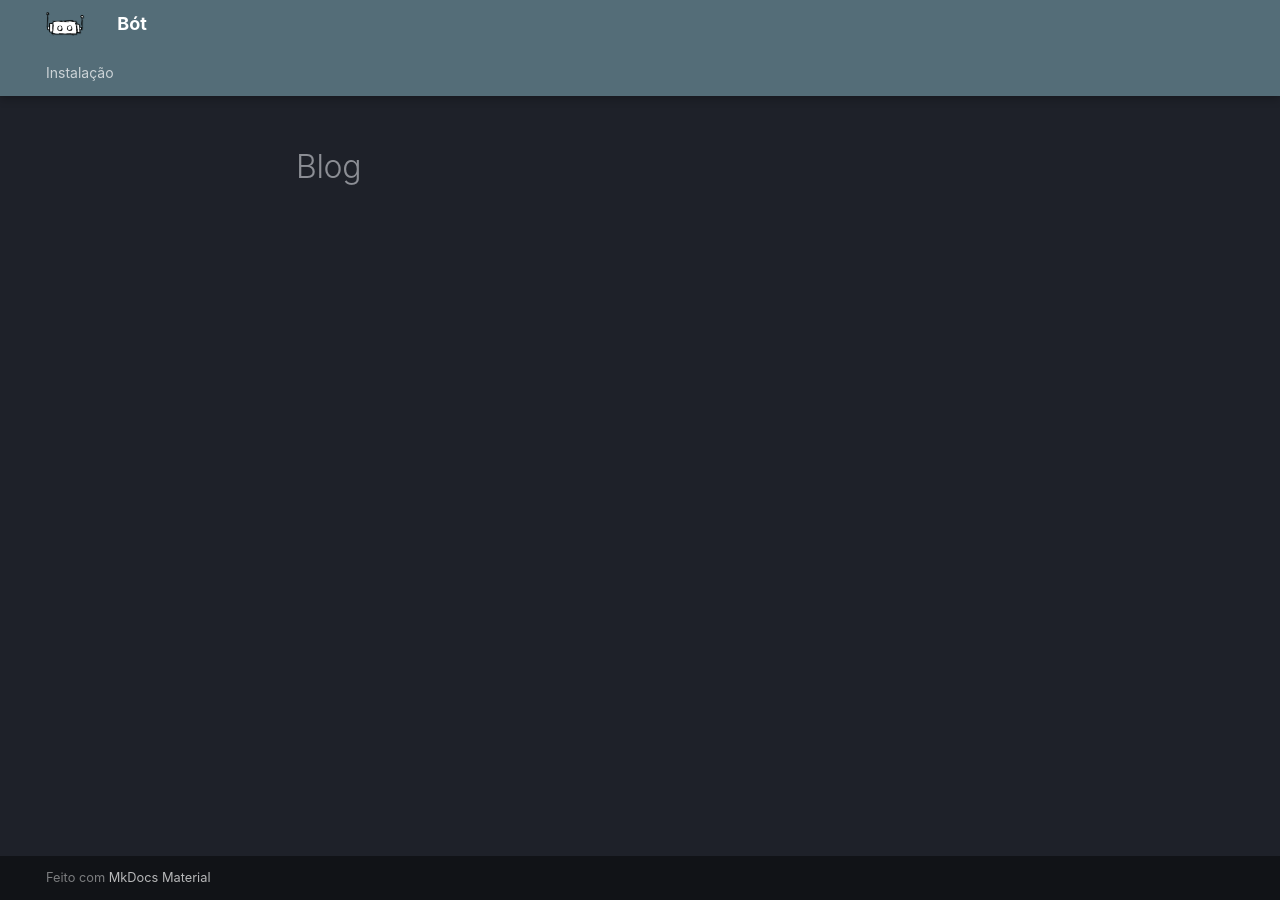
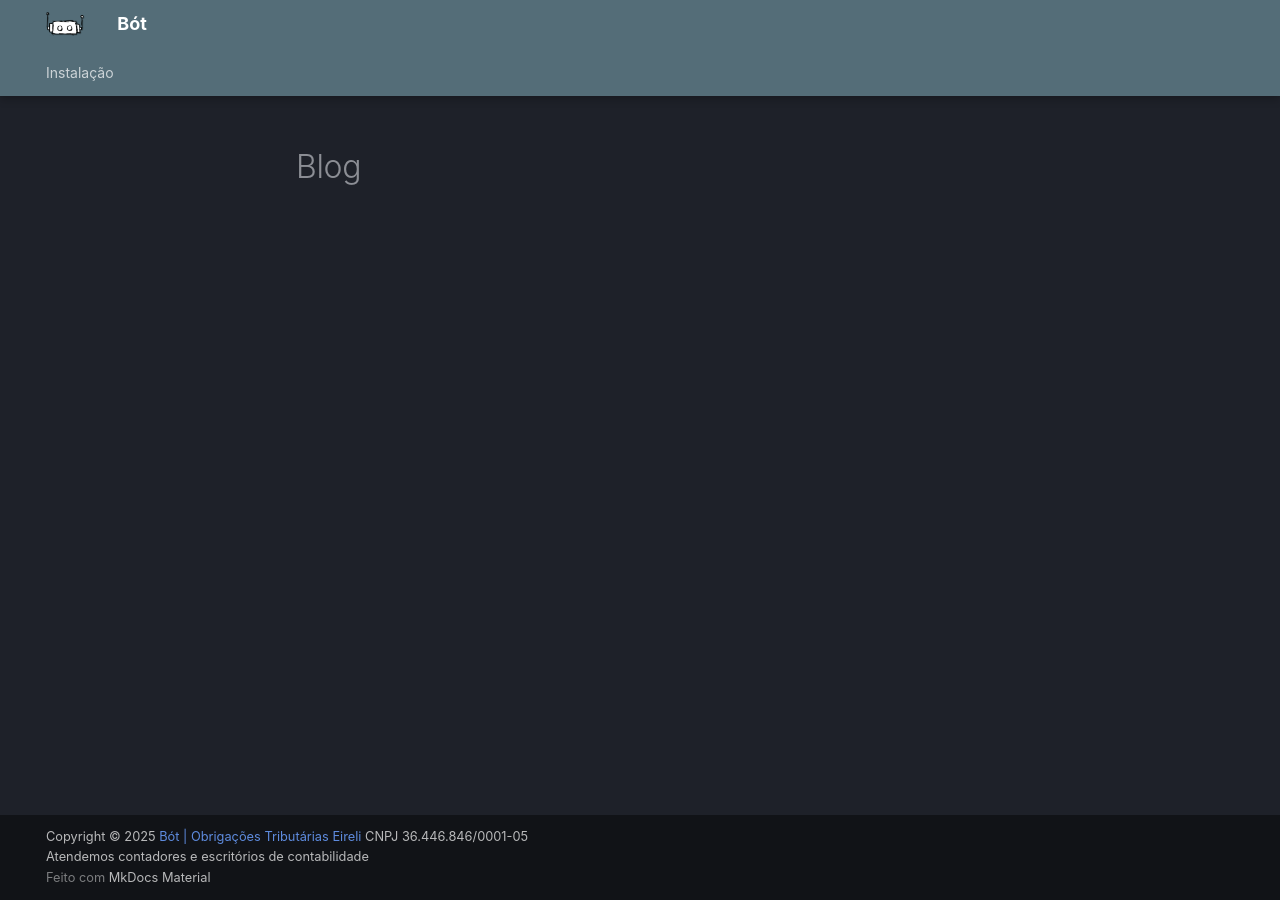
Before and after one commit to drupalista-br/drupalista-br.github.io, an MkDocs documentation site: the page built from docs/blog/index.md, in a window 1280 px wide. Built offline with MkDocs 1.6.1 and Material for MkDocs 9.7.7, drawn with Linux system fonts in a browser that asks for light colours; some web fonts are replaced.

Commit message:
Changed copyright | company name.

```diff
--- a/mkdocs.yml
+++ b/mkdocs.yml
@@ -29,4 +29,4 @@ markdown_extensions:
   - pymdownx.emoji:
       emoji_index: !!python/name:material.extensions.emoji.twemoji
       emoji_generator: !!python/name:material.extensions.emoji.to_svg
-#copyright: <a href="/blog" class="a_footer">Bót Automação Administrativa Eireli</a> CNPJ 36.446.846/0001-05<br/>Escrita Fiscal Automática - Para contadores e escritórios de contabilidade
+copyright: <a href="/blog" class="a_footer">Bót | Obrigações Tributárias Eireli</a> CNPJ 36.446.846/0001-05<br/>Atendemos contadores e escritórios de contabilidade
```
